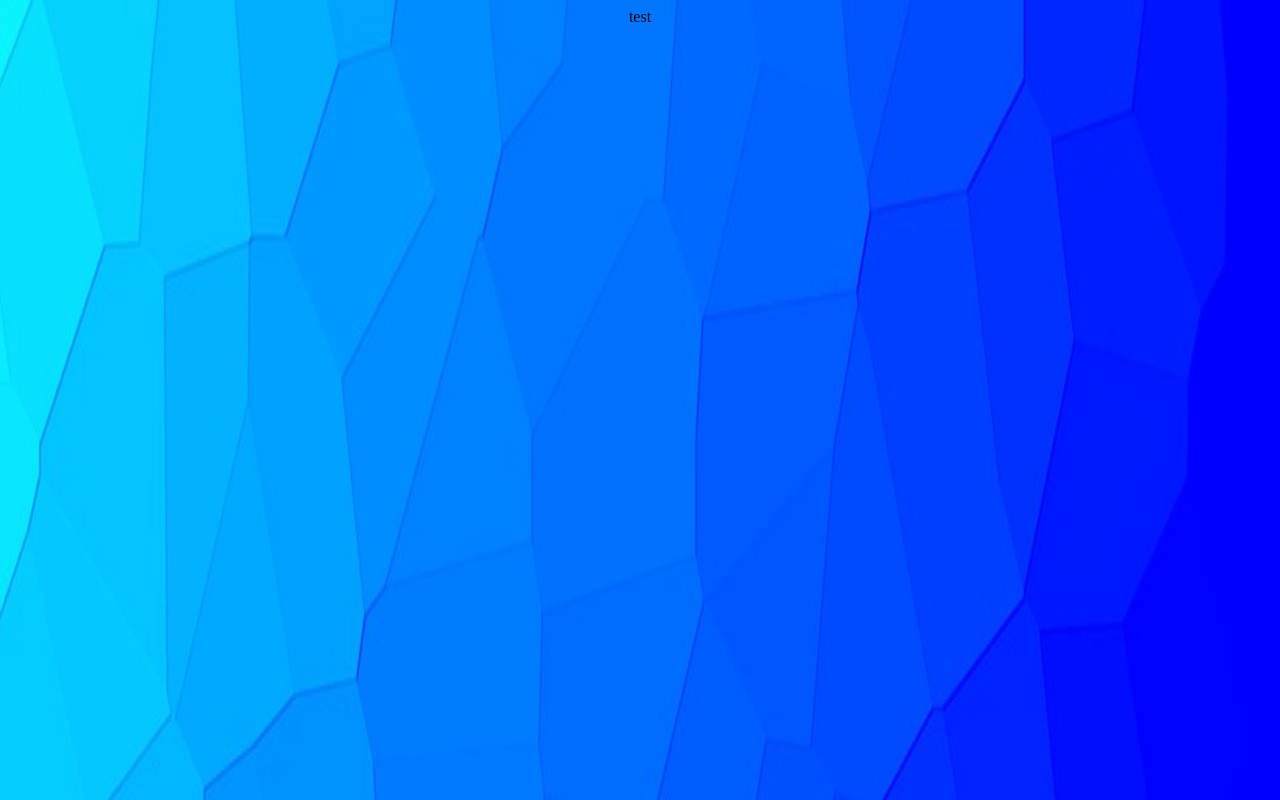
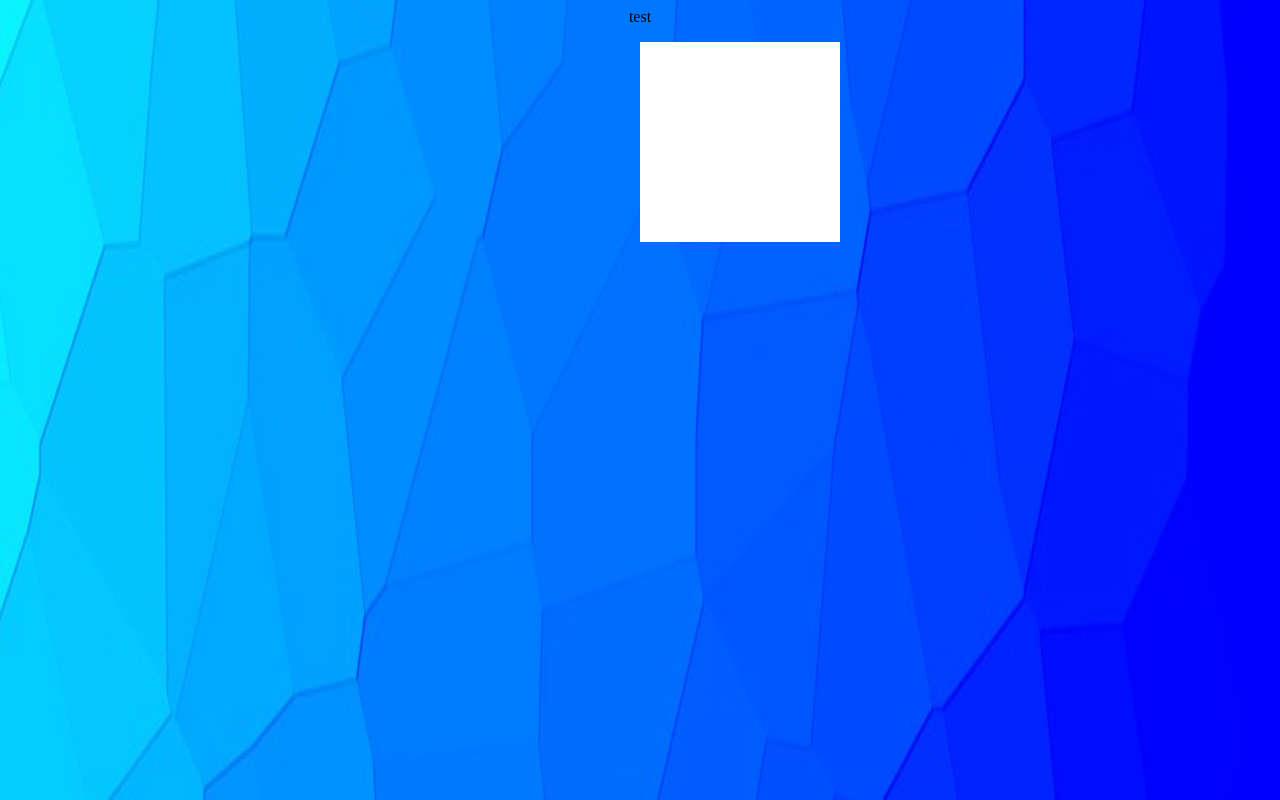
Before and after one commit to NoaW1/NoaW1.github.io, a plain HTML site: page index.html in a window 1280 px wide. Drawn offline with Linux system fonts and the light colour scheme.

Commit message:
Update index.html
added image

```diff
--- a/index.html
+++ b/index.html
@@ -4,6 +4,7 @@
     <img src="images/blue-1142743_960_720.jpg" style="position:absolute; z-index:-3; top:0px; left:0px; width:100%; height:2000px; border:0;">
     <center>
       <p>test</p>
+      <img src="images/wight.png" style="position:absolute; z-index:-2; width:200px; height:200px;">
     </center>
   </body>
 </html>
```
